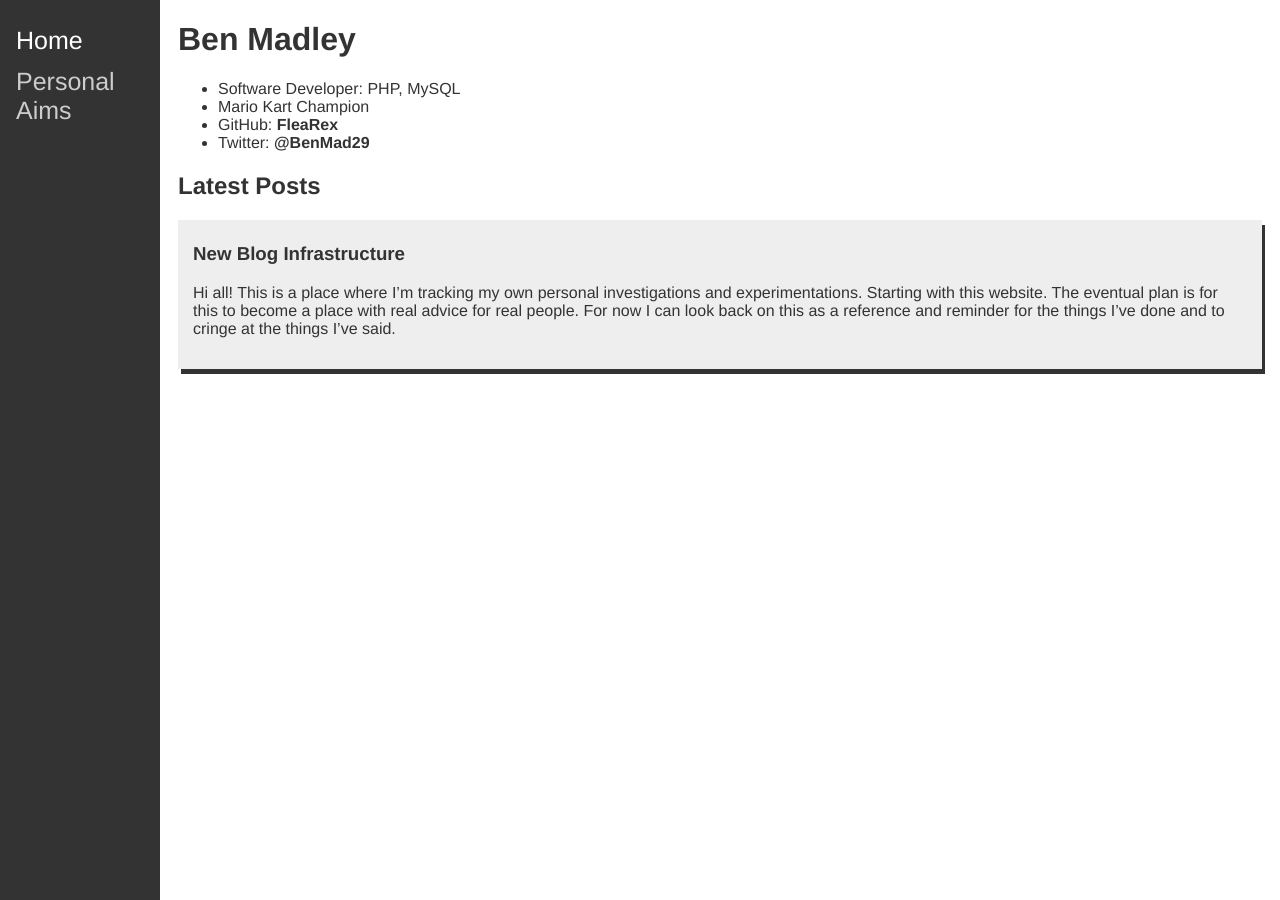
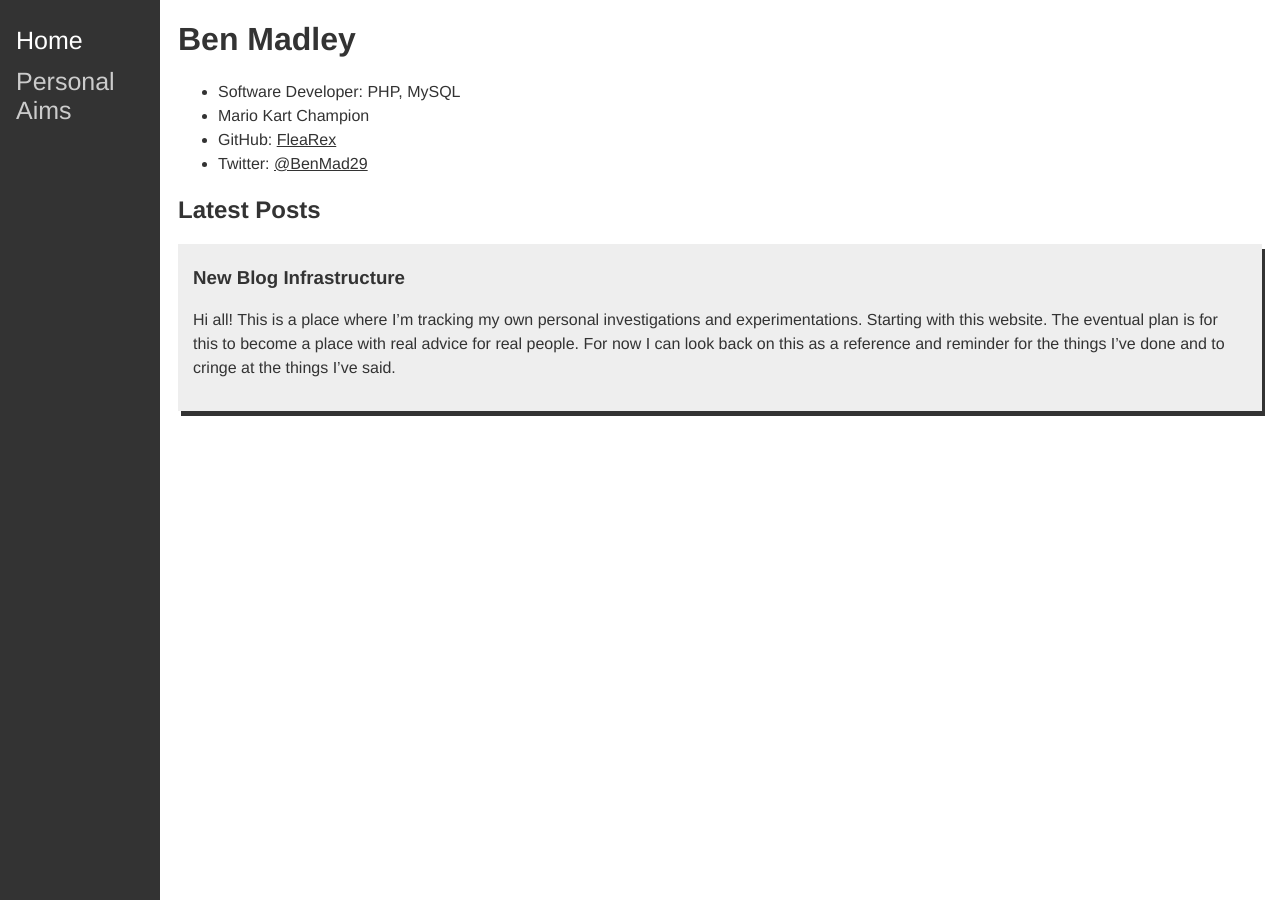
Before and after one commit to FleaRex/PersonalBlog, a Jekyll site: the page built from index.html, in a window 1280 px wide. Built offline with Jekyll 4.4.1, drawn with Linux system fonts in a browser that asks for light colours.

Commit message:
Remove the underline from the card in a nicer way.

```diff
--- a/_sass/main.scss
+++ b/_sass/main.scss
@@ -51,12 +51,6 @@
     nav a {font-size: 18px;}
 }
 
-a {
-    text-decoration: none;
-    font-weight: bold;
-    color: $primary-color;
-}
-
 .blogCard {
   padding-top: 5px;
   padding-right: 15px;
@@ -71,13 +65,23 @@
   background-color: $sidebar-hover-color
 }
 
-.blogCard h3, .blogCard p {
+a {
   color: $primary-color;
+  text-decoration-color: $primary-color;
+}
+
+.blogCard {
+  color: $primary-color;
+}
+
+.blogCardLink {
   text-decoration: none;
 }
 
-.blogCard p {
-  color: $primary-color;
-  text-decoration: none;
-  font-weight: normal;
+li {
+  line-height: 1.5em;
 }
+
+p {
+  line-height: 1.5em;
+}
--- a/index.html
+++ b/index.html
@@ -14,7 +14,7 @@
 <h2>Latest Posts</h2>
 
   {% for post in site.posts %}
-    <a href="{{ post.url }}">
+    <a class="blogCardLink" href="{{ post.url }}">
       <div class="blogCard">
           <h3>{{ post.title }}</h3>
           <p>{{ post.excerpt }}</p>
```
